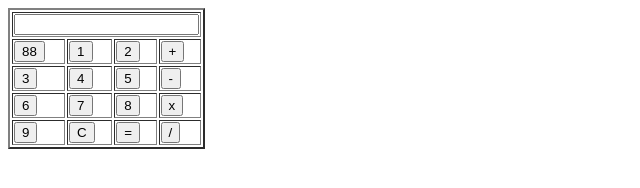
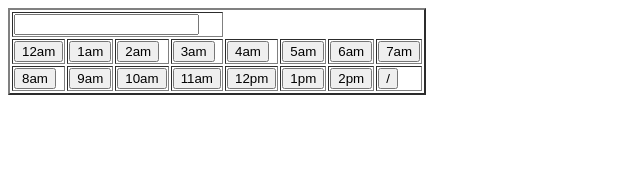
Before and after one commit to lewim/times, a plain HTML site: page index.html in a window 1280 px wide. Shown: the whole page, without its empty margins (0-640 px from the left). Drawn offline with Linux system fonts and the light colour scheme.

Commit message:
Update index.html

```diff
--- a/index.html
+++ b/index.html
@@ -6,27 +6,23 @@
 <td colspan=4><input type=text Name="display"></td>
 </tr>
 <tr>
-<td><input type=button value="88" OnClick="calc.display.value+='88'"></td>
-<td><input type=button value="1" OnClick="calc.display.value+='1'"></td>
-<td><input type=button value="2" OnClick="calc.display.value+='2'"></td>
-<td><input type=button value="+" OnClick="calc.display.value+='+'"></td>
+<td><input type=button value="12am" OnClick="calc.display.value+='0'"></td>
+<td><input type=button value="1am" OnClick="calc.display.value+='1'"></td>
+<td><input type=button value="2am" OnClick="calc.display.value+='2'"></td>
+<td><input type=button value="3am" OnClick="calc.display.value+='3'"></td>
+<td><input type=button value="4am" OnClick="calc.display.value+='4'"></td>
+<td><input type=button value="5am" OnClick="calc.display.value+='5'"></td>
+<td><input type=button value="6am" OnClick="calc.display.value+='6'"></td>
+<td><input type=button value="7am" OnClick="calc.display.value+='7'"></td>
 </tr>
 <tr>
-<td><input type=button value="3" OnClick="calc.display.value+='3'"></td>
-<td><input type=button value="4" OnClick="calc.display.value+='4'"></td>
-<td><input type=button value="5" OnClick="calc.display.value+='5'"></td>
-<td><input type=button value="-" OnClick="calc.display.value+='-'"></td>
-</tr>
-<tr>
-<td><input type=button value="6" OnClick="calc.display.value+='6'"></td>
-<td><input type=button value="7" OnClick="calc.display.value+='7'"></td>
-<td><input type=button value="8" OnClick="calc.display.value+='8'"></td>
-<td><input type=button value="x" OnClick="calc.display.value+='*'"></td>
-</tr>
-<tr>
-<td><input type=button value="9" OnClick="calc.display.value+='9'"></td>
-<td><input type=button value="C" OnClick="calc.display.value=''"></td>
-<td><input type=button value="=" OnClick="calc.display.value=eval(calc.display.value)"></td>
+<td><input type=button value="8am" OnClick="calc.display.value+='8'"></td>
+<td><input type=button value="9am" OnClick="calc.display.value+='9'"></td>
+<td><input type=button value="10am" OnClick="calc.display.value+='10'"></td>
+<td><input type=button value="11am" OnClick="calc.display.value+='11'"></td>
+<td><input type=button value="12pm" OnClick="calc.display.value+='12'"></td>
+<td><input type=button value="1pm" OnClick="calc.display.value='13'"></td>
+<td><input type=button value="2pm" OnClick="calc.display.value=eval(calc.display.value)"></td>
 <td><input type=button value="/" OnClick="calc.display.value+='/'"></td>
 </tr>
 </table>
```
